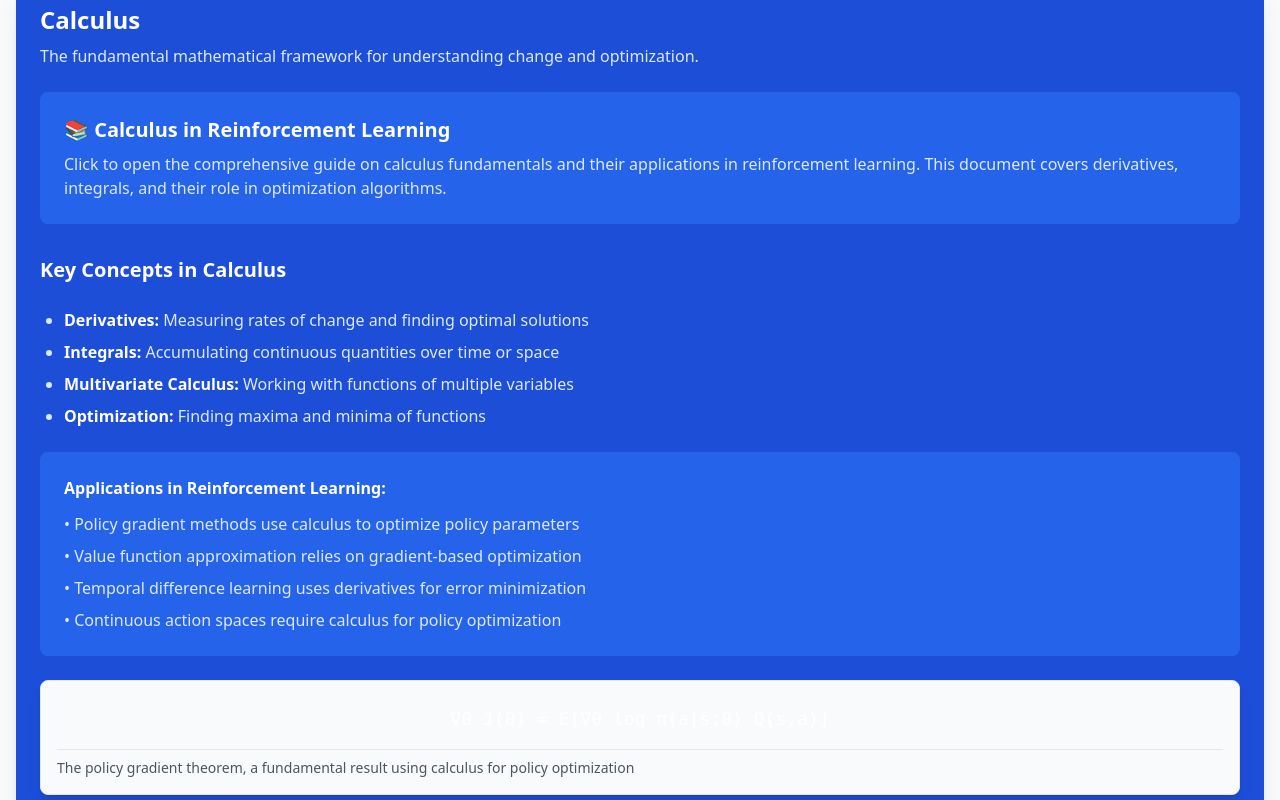
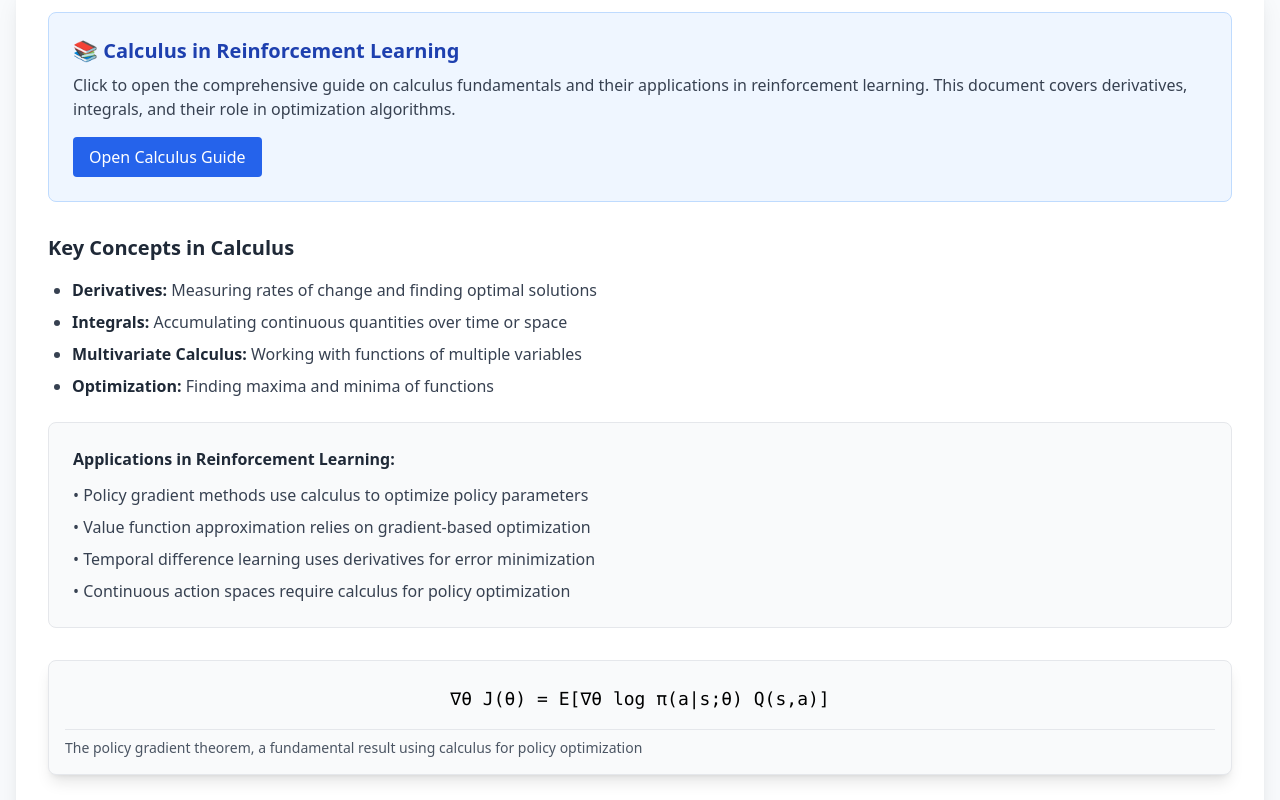
Before and after one commit to SergeyErmakov85/RL_ML-agents_site, a React (Vite) app: page /math-foundations in a window 1280 px wide. Shown: the part 1200-2000 px from the top of the page. Built offline with nearby package versions, Linux system fonts and the light colour scheme.

Commit message:
Fix text colors for better readability

```diff
--- a/src/pages/MathFoundationsPage.tsx
+++ b/src/pages/MathFoundationsPage.tsx
@@ -115,36 +115,32 @@ print(f"Function value at minimum: {f_history[-1]}")
           subtitle="The fundamental mathematical framework for understanding change and optimization."
         />
 
-        <div className="bg-blue-700 rounded-lg overflow-hidden shadow-xl mb-8">
-          <div className="p-6">
-            <h2 className="text-2xl font-bold text-white mb-2">Calculus</h2>
-            <p className="text-blue-100 mb-6">
-              The fundamental mathematical framework for understanding change and optimization.
-            </p>
-
-            <button
-              onClick={handleOpenCalculusGuide}
-              className="block w-full p-6 bg-blue-600 rounded-lg hover:bg-blue-500 transition-colors duration-300 mb-8 text-left cursor-pointer"
-            >
-              <h3 className="text-xl font-semibold mb-2 text-white">📚 Calculus in Reinforcement Learning</h3>
-              <p className="text-blue-100">
+        <ContentBlock>
+          <div className="bg-blue-50 rounded-lg p-6 border border-blue-200 mb-8">
+            <h3 className="text-xl font-semibold mb-2 text-blue-800">📚 Calculus in Reinforcement Learning</h3>
+            <p className="text-gray-700 mb-4">
               Click to open the comprehensive guide on calculus fundamentals and their applications in reinforcement learning.
               This document covers derivatives, integrals, and their role in optimization algorithms.
             </p>
+            <button
+              onClick={handleOpenCalculusGuide}
+              className="bg-blue-600 hover:bg-blue-700 text-white font-medium py-2 px-4 rounded transition-colors duration-300"
+            >
+              Open Calculus Guide
             </button>
+          </div>
 
-            <div className="space-y-6 text-white">
-              <h3 className="text-xl font-semibold mb-4">Key Concepts in Calculus</h3>
-              <ul className="list-disc pl-6 space-y-2 text-blue-100">
-                <li><strong className="text-white">Derivatives:</strong> Measuring rates of change and finding optimal solutions</li>
-                <li><strong className="text-white">Integrals:</strong> Accumulating continuous quantities over time or space</li>
-                <li><strong className="text-white">Multivariate Calculus:</strong> Working with functions of multiple variables</li>
-                <li><strong className="text-white">Optimization:</strong> Finding maxima and minima of functions</li>
+          <h3 className="text-xl font-semibold mb-4 text-gray-800">Key Concepts in Calculus</h3>
+          <ul className="list-disc pl-6 space-y-2 mb-6 text-gray-700">
+            <li><strong className="text-gray-800">Derivatives:</strong> Measuring rates of change and finding optimal solutions</li>
+            <li><strong className="text-gray-800">Integrals:</strong> Accumulating continuous quantities over time or space</li>
+            <li><strong className="text-gray-800">Multivariate Calculus:</strong> Working with functions of multiple variables</li>
+            <li><strong className="text-gray-800">Optimization:</strong> Finding maxima and minima of functions</li>
           </ul>
 
-              <div className="bg-blue-600 p-6 rounded-lg mt-8">
-                <h4 className="font-semibold mb-3 text-white">Applications in Reinforcement Learning:</h4>
-                <ul className="space-y-2 text-blue-100">
+          <div className="bg-gray-50 p-6 rounded-lg border border-gray-200 mb-8">
+            <h4 className="font-semibold mb-3 text-gray-800">Applications in Reinforcement Learning:</h4>
+            <ul className="space-y-2 text-gray-700">
               <li>• Policy gradient methods use calculus to optimize policy parameters</li>
               <li>• Value function approximation relies on gradient-based optimization</li>
               <li>• Temporal difference learning uses derivatives for error minimization</li>
@@ -152,21 +148,17 @@ print(f"Function value at minimum: {f_history[-1]}")
             </ul>
           </div>
 
-              <div className="mt-8">
           <MathEquation
             equation="∇θ J(θ) = E[∇θ log π(a|s;θ) Q(s,a)]"
             description="The policy gradient theorem, a fundamental result using calculus for policy optimization"
           />
-              </div>
 
-              <h3 className="text-xl font-semibold mt-8 mb-4">Gradient Descent Implementation</h3>
-              <p className="mb-4 text-blue-100">
+          <h3 className="text-xl font-semibold mt-8 mb-4 text-gray-800">Gradient Descent Implementation</h3>
+          <p className="mb-4 text-gray-700">
             Here's a practical implementation of gradient descent, a fundamental optimization algorithm used in many reinforcement learning methods:
           </p>
-              <CodeBlock code={gradientDescentCode} language="python" />
-            </div>
-          </div>
-        </div>
+          <CodeBlock code={gradientDescentCode} language="python" title="Gradient Descent Algorithm" />
+        </ContentBlock>
 
         {/* Probability Theory */}
         <SectionHeading
@@ -356,37 +348,37 @@ print(f"Function value at minimum: {f_history[-1]}")
         <ContentBlock>
           <div className="space-y-6">
             <div className="p-4 bg-blue-50 border border-blue-200 rounded-lg">
-              <h4 className="font-semibold mb-2">Problem 1: Expected Value Calculation</h4>
-              <p className="mb-2">
+              <h4 className="font-semibold mb-2 text-gray-800">Problem 1: Expected Value Calculation</h4>
+              <p className="mb-2 text-gray-700">
                 A reinforcement learning agent is in a simple environment with three possible rewards: +10 with
                 probability 0.2, +5 with probability 0.5, and -3 with probability 0.3. Calculate the expected reward.
               </p>
               <details className="mt-2">
                 <summary className="cursor-pointer text-blue-600 hover:text-blue-700">Show Solution</summary>
                 <div className="mt-2 p-3 bg-white rounded">
-                  <p>E[R] = (10 × 0.2) + (5 × 0.5) + (-3 × 0.3) = 2 + 2.5 - 0.9 = 3.6</p>
+                  <p className="text-gray-800">E[R] = (10 × 0.2) + (5 × 0.5) + (-3 × 0.3) = 2 + 2.5 - 0.9 = 3.6</p>
                 </div>
               </details>
             </div>
 
             <div className="p-4 bg-blue-50 border border-blue-200 rounded-lg">
-              <h4 className="font-semibold mb-2">Problem 2: Bellman Equation Application</h4>
-              <p className="mb-2">
+              <h4 className="font-semibold mb-2 text-gray-800">Problem 2: Bellman Equation Application</h4>
+              <p className="mb-2 text-gray-700">
                 Consider a simple MDP with two states (s₁ and s₂) and two actions (a₁ and a₂). The transition
                 probabilities and rewards are as follows:
               </p>
-              <ul className="list-disc pl-6 mb-2 space-y-1">
+              <ul className="list-disc pl-6 mb-2 space-y-1 text-gray-700">
                 <li>P(s₁|s₁,a₁) = 0.7, R(s₁,a₁,s₁) = 5</li>
                 <li>P(s₂|s₁,a₁) = 0.3, R(s₁,a₁,s₂) = 10</li>
                 <li>P(s₁|s₁,a₂) = 0.4, R(s₁,a₂,s₁) = 0</li>
                 <li>P(s₂|s₁,a₂) = 0.6, R(s₁,a₂,s₂) = 15</li>
               </ul>
-              <p className="mb-2">
+              <p className="mb-2 text-gray-700">
                 Given V(s₂) = 20 and a discount factor γ = 0.9, calculate Q(s₁,a₁) and Q(s₁,a₂).
               </p>
               <details className="mt-2">
                 <summary className="cursor-pointer text-blue-600 hover:text-blue-700">Show Solution</summary>
-                <div className="mt-2 p-3 bg-white rounded">
+                <div className="mt-2 p-3 bg-white rounded text-gray-800">
                   <p>Q(s₁,a₁) = P(s₁|s₁,a₁)[R(s₁,a₁,s₁) + γV(s₁)] + P(s₂|s₁,a₁)[R(s₁,a₁,s₂) + γV(s₂)]</p>
                   <p>Since V(s₁) isn't given, we can only compute the part involving s₂:</p>
                   <p>Q(s₁,a₁) = 0.7[5 + 0.9V(s₁)] + 0.3[10 + 0.9 × 20]</p>
```
Lines whose indentation alone changed are shown as unchanged.
